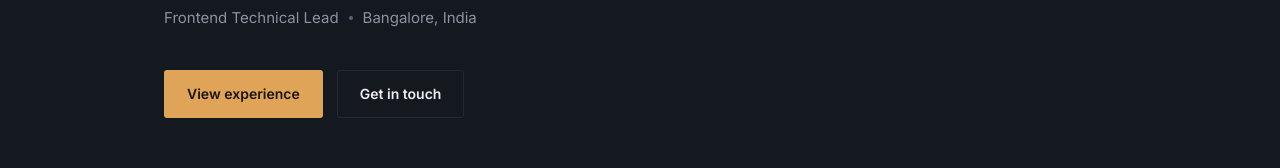
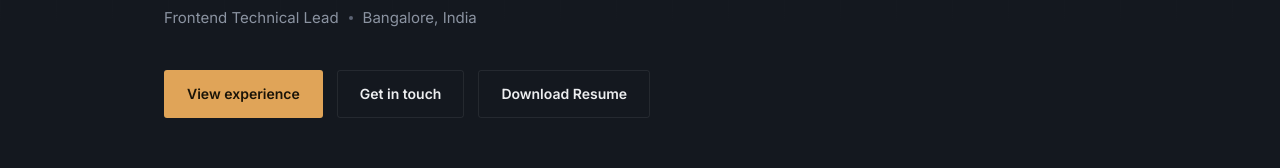
Before and after one commit to Amala-Jose/amala-jose.github.io, a React (Vite) app: page / in a window 1280 px wide. Shown: the part 493-661 px from the top of the page. Built offline with nearby package versions, Linux system fonts and the light colour scheme.

Commit message:
download resume

```diff
--- a/src/components/Hero.jsx
+++ b/src/components/Hero.jsx
@@ -22,6 +22,9 @@ export default function Hero() {
           <a className="btn btn-ghost" href="#contact">
             Get in touch
           </a>
+          <a className="btn btn-ghost" href="../../public/Amala_Jose_Resume.pdf" download="Amala_Jose_Resume.pdf">
+            Download Resume
+          </a>
         </div>
       </div>
     </section>
```
Also changed, not shown: 1 other file (tests, documents, lock files or other folders).
